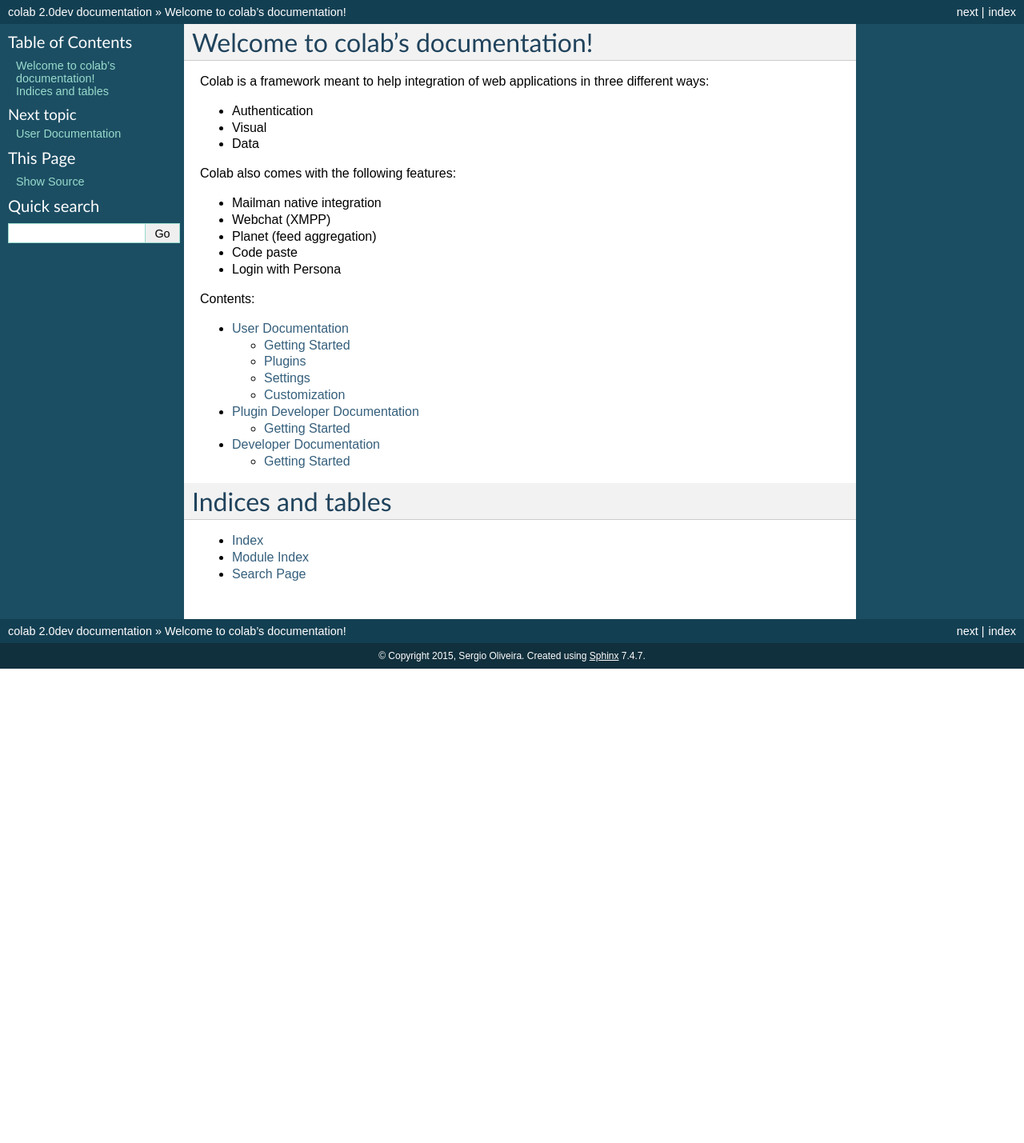
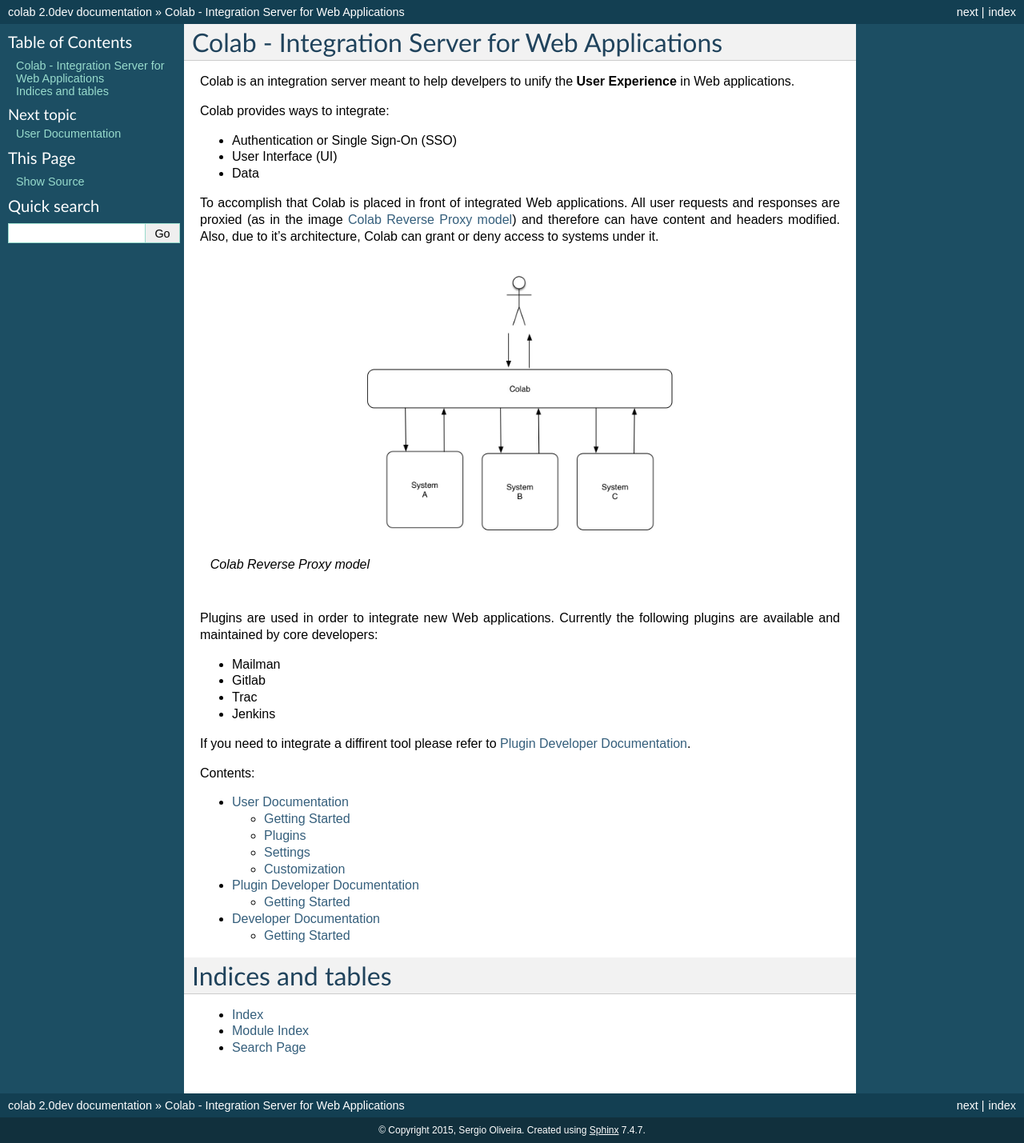
Before and after one commit to colab/colab, a Sphinx documentation site: the page built from docs/source/index.rst, in a window 1280 px wide. Shown: the whole page at 80% size. Built offline with Sphinx 7.4.7, drawn with Linux system fonts in a browser that asks for light colours; formulas are drawn with MathJax 3; before the commit the page ends 900 px from its top, so only the background shows below that.

Commit message:
Improved docs home page

```diff
--- a/docs/source/index.rst
+++ b/docs/source/index.rst
@@ -3,24 +3,35 @@
    You can adapt this file completely to your liking, but it should at least
    contain the root `toctree` directive.
 
-Welcome to colab's documentation!
-=================================
+Colab - Integration Server for Web Applications
+===============================================
 
-Colab is a framework meant to help integration of web applications in three
-different ways:
+Colab is an integration server  meant to help develpers to unify the **User Experience** in Web applications.
 
-* Authentication
-* Visual
+Colab provides ways to integrate:
+
+* Authentication or Single Sign-On (SSO)
+* User Interface (UI)
 * Data
 
-Colab also comes with the following features:
+To accomplish that Colab is placed in front of integrated Web applications. All user requests and responses are proxied (as in the image :ref:`image-reverse-proxy`) and therefore can have content and headers modified. Also, due to it's architecture, Colab can grant or deny access to systems under it.
 
-* Mailman native integration
-* Webchat (XMPP)
-* Planet (feed aggregation)
-* Code paste
-* Login with Persona
+.. _image-reverse-proxy:
 
+.. figure:: static/colab-basics.jpg
+   :width: 400 px
+   :align: center
+
+   *Colab Reverse Proxy model*
+
+Plugins are used in order to integrate new Web applications. Currently the following plugins are available and maintained by core developers:
+
+* Mailman
+* Gitlab
+* Trac
+* Jenkins
+
+If you need to integrate a diffirent tool please refer to :ref:`plugin-dev`.
 
 Contents:
 
--- a/docs/source/plugindev.rst
+++ b/docs/source/plugindev.rst
@@ -1,5 +1,8 @@
+
+.. _plugin-dev:
+
 Plugin Developer Documentation
-==================
+====================================
 
 Getting Started
 ---------------
```
Also changed, not shown: docs/source/static/colab-basics.jpg (added).
